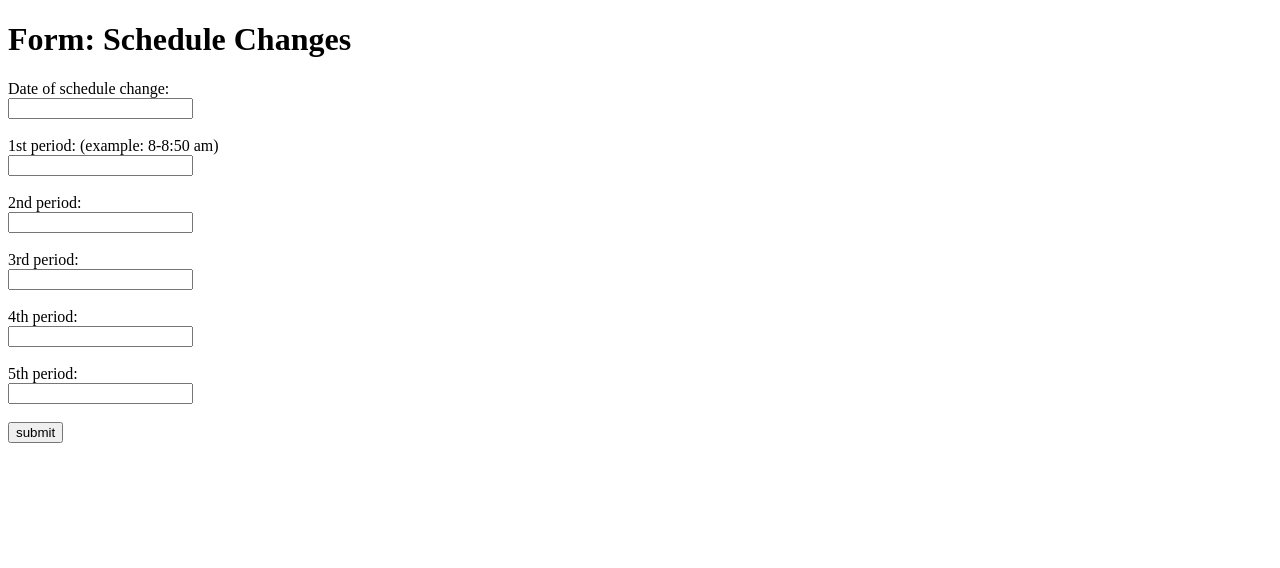
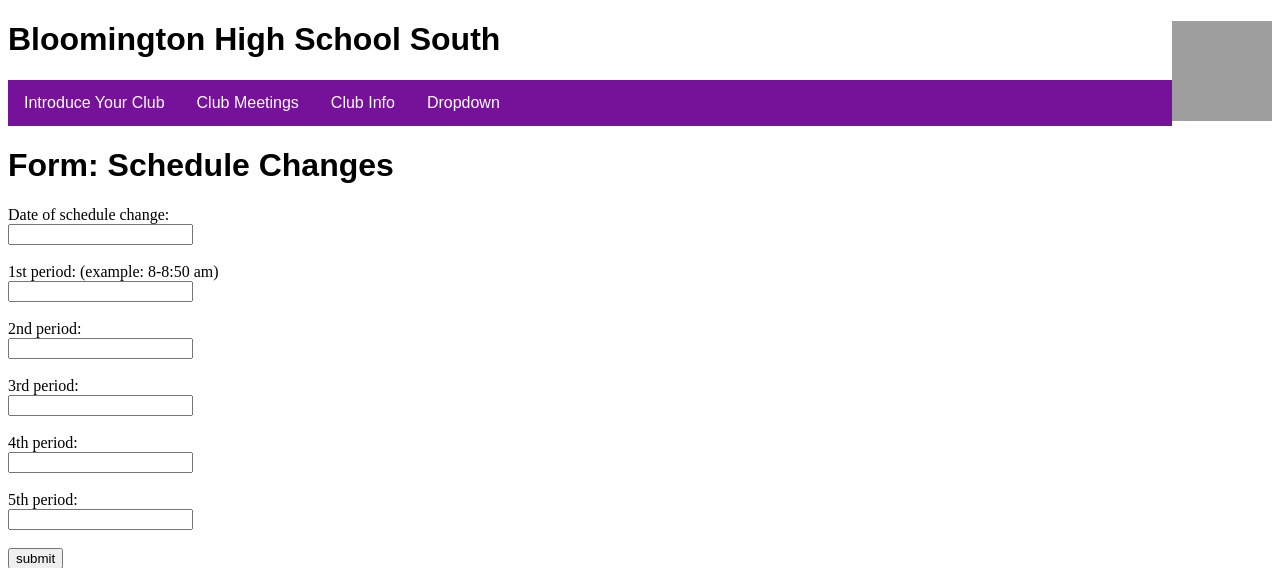
Before and after one commit to bhss-gwc/schedule, a PHP site: page /schedulechange.php in a window 1280 px wide. Shown: the top 568 px of the page. Run offline with PHP 8.4, Linux system fonts and the light colour scheme; grey boxes are pictures that could not be loaded.

Commit message:
added task bar

```diff
--- a/schedulechange.php
+++ b/schedulechange.php
@@ -1,7 +1,100 @@
 <!DOCTYPE html>
 <html>
 <head>
+  <img src="https://pbs.twimg.com/profile_images/986982577704615936/g0npeZDz_400x400.jpg" style="float:right;width:100px;height:100px;">
 
+  <style>
+  h1 {
+  font-family: Arial, Helvetica, sans-serif;
+  }
+  h2 {
+  font-family: Arial, Helvetica, sans-serif;
+  }
+  </style>
+
+  <h1>Bloomington High School South</h1>
+
+      <style>
+      .navbar {
+        overflow: hidden;
+        background-color: #751299;
+        font-family: Arial, Helvetica, sans-serif;
+      }
+
+      .navbar a {
+        float: left;
+        font-size: 16px;
+        color: white;
+        text-align: center;
+        padding: 14px 16px;
+        text-decoration: none;
+      }
+
+      .dropdown {
+        float: left;
+        overflow: hidden;
+      }
+
+      .dropdown .dropbtn {
+        cursor: pointer;
+        font-size: 16px;
+        border: none;
+        outline: none;
+        color: white;
+        padding: 14px 16px;
+        background-color: inherit;
+        font-family: inherit;
+        margin: 0;
+      }
+
+      .navbar a:hover, .dropdown:hover .dropbtn, .dropbtn:focus {
+        background-color: #D2B4DE;
+      }
+
+      .dropdown-content {
+        display: none;
+        position: absolute;
+        background-color: #f9f9f9;
+        min-width: 160px;
+        box-shadow: 0px 8px 16px 0px rgba(0,0,0,0.2);
+        z-index: 1;
+      }
+
+      .dropdown-content a {
+        float: none;
+        color: black;
+        padding: 12px 16px;
+        text-decoration: none;
+        display: block;
+        text-align: left;
+      }
+
+      .dropdown-content a:hover {
+        background-color: #ddd;
+      }
+
+      .show {
+        display: block;
+      }
+      </style>
+      </head>
+      <body>
+
+      <div class="navbar">
+        <a href="introduce.php">Introduce Your Club</a>
+        <a href="displaymeetings.php"> Club Meetings</a>
+        <a href="displayclubinfo.php">Club Info</a>
+        <div class="dropdown">
+        <button class="dropbtn" onclick="myFunction()">Dropdown
+          <i class="fa fa-caret-down"></i>
+        </button>
+        <div class="dropdown-content" id="myDropdown">
+          <a href="#">Link 1</a>
+          <a href="#">Link 2</a>
+          <a href="#">Link 3</a>
+        </div>
+        </div>
+      </div>
 </head>
 
 <body>
```
